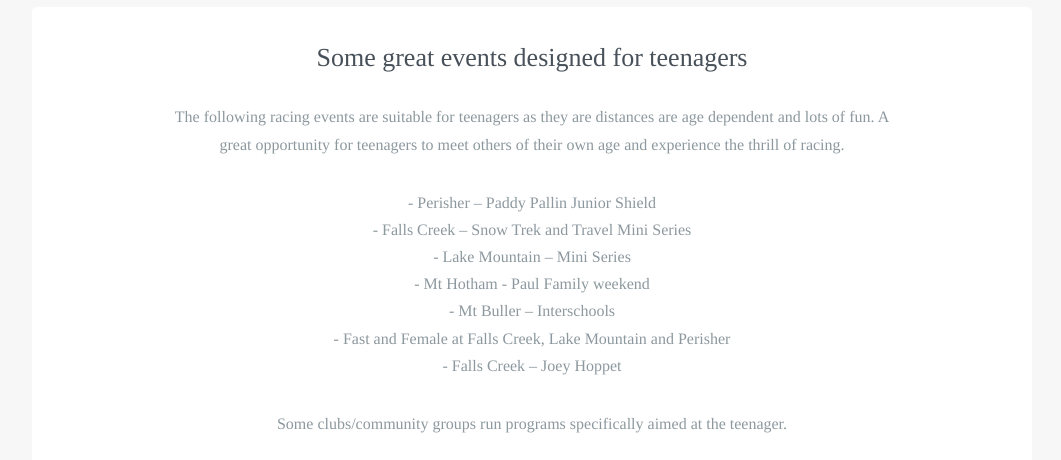
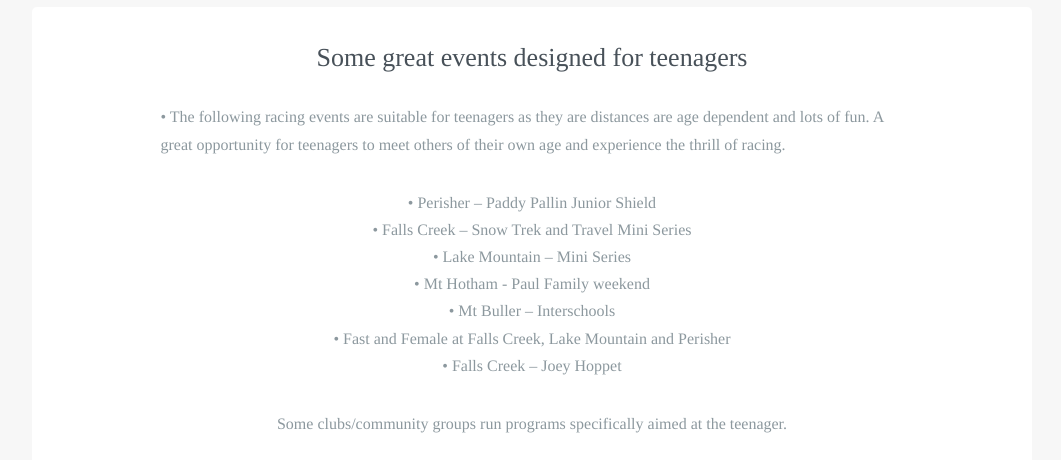
Before and after one commit to robcatto/robcatto.github.io, a Jekyll site: the page built from discoverxc/teens/index.html, in a window 1280 px wide and 900 px high, scrolled down 837 px. Shown: the part 151-611 px from the top of the window, without its empty margins (108-1169 px from the left). Built offline with Jekyll 4.4.1, drawn with Linux system fonts in a browser that asks for light colours; some web fonts are replaced; Markdown is read by kramdown in place of the engine named in the settings; part of the change alters nothing that is shown.

Commit message:
Update index.html

```diff
--- a/discoverxc/teens/index.html
+++ b/discoverxc/teens/index.html
@@ -108,14 +108,14 @@ layout: default
 
                 <section class="mobile_section">
                     <h3>Some great events designed for teenagers</h3>
-                    <p>The following racing events are suitable for teenagers as they are distances are age dependent and lots of fun.  A great opportunity for teenagers to meet others of their own age and experience the thrill of racing.
-                    <p>- Perisher – Paddy Pallin Junior Shield
-                    <br>- Falls Creek – Snow Trek and Travel Mini Series
-                    <br>- Lake Mountain – Mini Series
-                    <br>- Mt Hotham - Paul Family weekend
-                    <br>- Mt Buller – Interschools
-                    <br>- Fast and Female at Falls Creek, Lake Mountain and Perisher
-                    <br>- Falls Creek – Joey Hoppet
+                    <p align=left>&#8226; The following racing events are suitable for teenagers as they are distances are age dependent and lots of fun.  A great opportunity for teenagers to meet others of their own age and experience the thrill of racing.
+                    <p>&#8226; Perisher – Paddy Pallin Junior Shield
+                    <br>&#8226; Falls Creek – Snow Trek and Travel Mini Series
+                    <br>&#8226; Lake Mountain – Mini Series
+                    <br>&#8226; Mt Hotham - Paul Family weekend
+                    <br>&#8226; Mt Buller – Interschools
+                    <br>&#8226; Fast and Female at Falls Creek, Lake Mountain and Perisher
+                    <br>&#8226; Falls Creek – Joey Hoppet
                     <p>Some clubs/community groups run programs specifically aimed at the teenager.
                     </p>
                     <div class="one">
```
